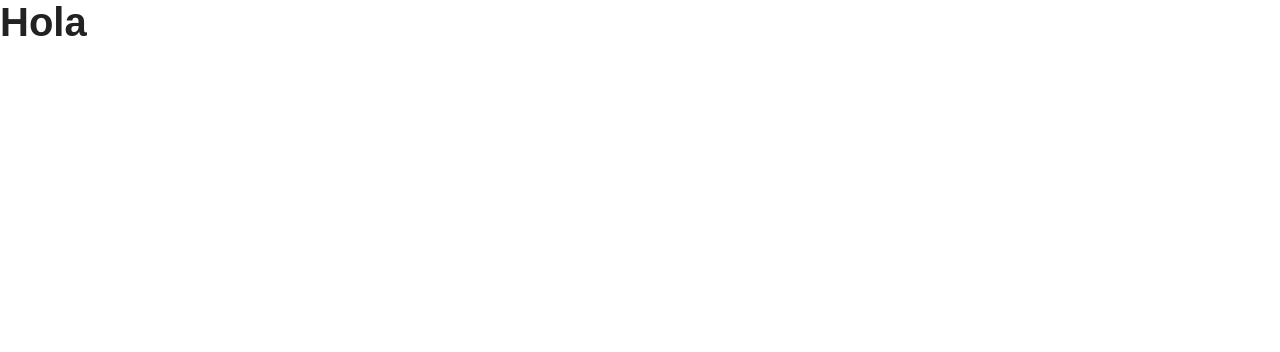
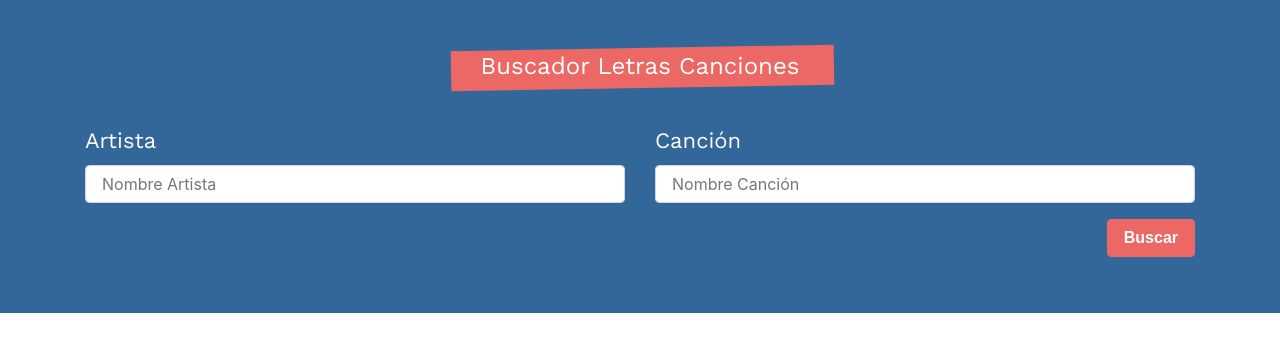
Before and after one commit to cristian9829/React-API-Music, a React (Create React App) app: page / in a window 1280 px wide. Shown: the top 352 px of the page. Built offline with nearby package versions, Linux system fonts and the light colour scheme; a web font is replaced by a local one.

Commit message:
create component formulaario with styles

```diff
--- a/src/App.js
+++ b/src/App.js
@@ -1,8 +1,17 @@
 import React, {useState, useEffect, Fragment} from 'react';
+import Formulario from './components/Formulario';
 
 function App (){
+
+  //Ultilizar useState con 3 state diferentes
+  const [artista, agregarArtista] = useState('');
+  const [letra, agregarLetra] = useState([]);
+  const [info, agregarInfo] = useState({});
+
   return(
-    <h1>Hola</h1>
+    <Fragment>
+      <Formulario/>
+    </Fragment>
   )
 }
 
--- /dev/null
+++ b/src/components/Formulario.js
@@ -0,0 +1,47 @@
+import React, {useState} from 'react';
+
+function Formulario (){
+  return(
+    <div className="bg-info">
+          <div className="container">
+              <div className="row">
+                  <form
+                    className="col card text-white bg-transparent  mb-5 pt-5 pb-2">
+                      <fieldset>
+                          <legend className="text-center">Buscador Letras Canciones</legend>
+                          <div className="row">
+                              <div className="col-md-6">
+                                <div className="form-group">
+                                    <label>Artista</label>
+                                    <input
+                                        type="text"
+                                        className="form-control"
+                                        name="artista"
+                                        placeholder="Nombre Artista"
+                                        required
+                                    />
+                                </div>
+                              </div>
+                              <div className="col-md-6">
+                                <div className="form-group">
+                                    <label>Canción</label>
+                                    <input
+                                        type="text"
+                                        className="form-control"
+                                        name="cancion"
+                                        placeholder="Nombre Canción"
+                                        required
+                                    />
+                                </div>
+                              </div>
+                          </div>
+                          <button type="submit" className="btn btn-primary float-right">Buscar</button>
+                      </fieldset>
+                  </form>
+              </div>
+          </div>
+      </div>
+  )
+}
+
+export default Formulario;
```
